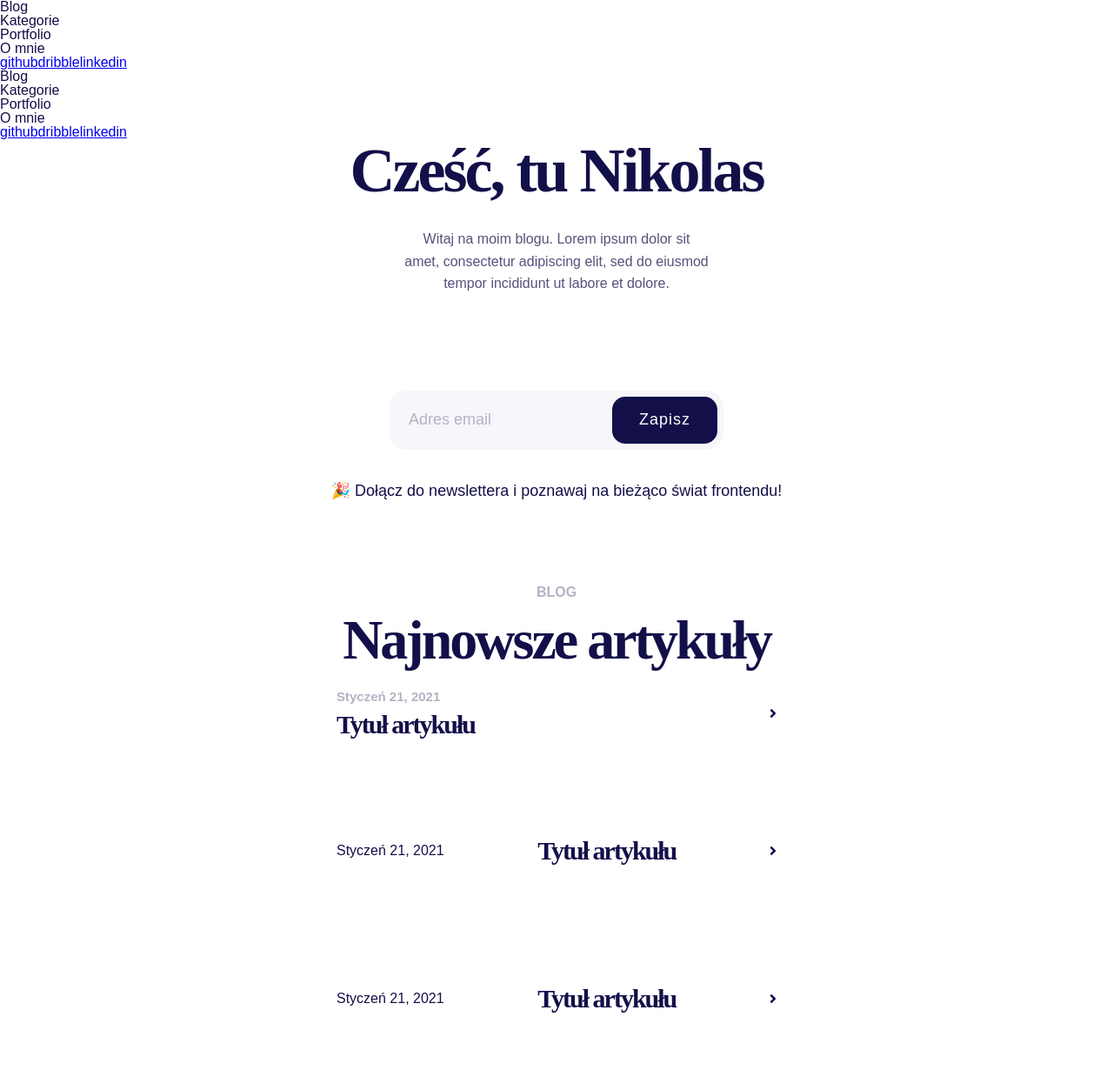
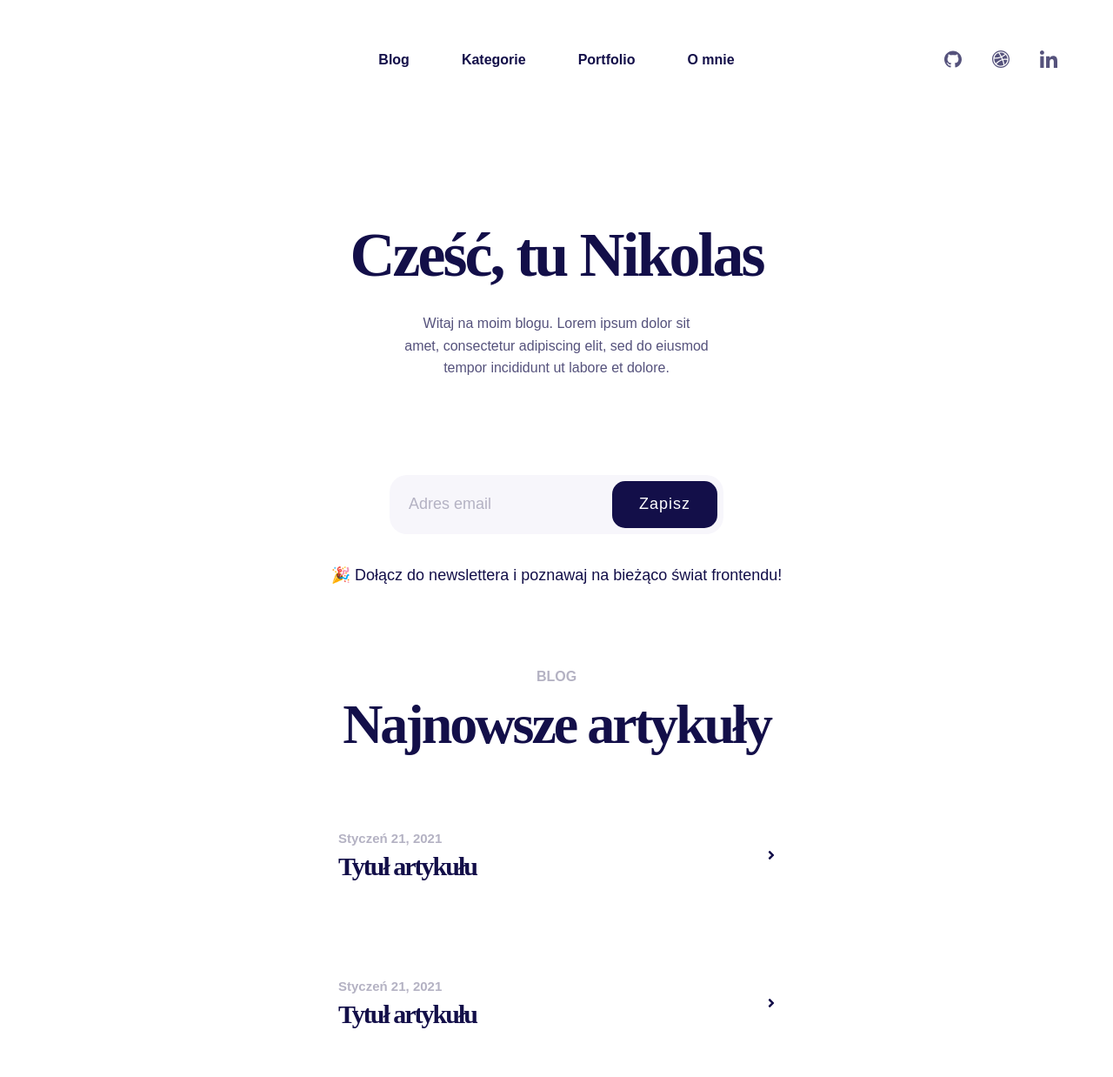
Before and after one commit to nikolasbarwicki/nikolasbarwicki.com, a Gatsby site: page / in a window 1280 px wide. Shown: the top 1238 px of the page at 87% size. Built offline with nearby package versions, Linux system fonts and the light colour scheme; Gatsby itself is replaced by a stand-in of ours.

Commit message:
style header and latest section

```diff
--- a/gatsby-config.js
+++ b/gatsby-config.js
@@ -10,7 +10,7 @@ module.exports = {
       resolve: `gatsby-source-filesystem`,
       options: {
         name: `images`,
-        path: `${__dirname}/src/images`,
+        path: `${__dirname}/src/assets/images`,
       },
     },
     `gatsby-transformer-sharp`,
@@ -33,5 +33,13 @@ module.exports = {
         // Add any options here
       },
     },
+    {
+      resolve: "gatsby-plugin-react-svg",
+      options: {
+        rule: {
+          include: /assets/,
+        },
+      },
+    },
   ],
 }
--- a/package.json
+++ b/package.json
@@ -18,6 +18,7 @@
     "gatsby-plugin-manifest": "^2.11.0",
     "gatsby-plugin-offline": "^3.9.0",
     "gatsby-plugin-react-helmet": "^3.9.0",
+    "gatsby-plugin-react-svg": "^3.0.0",
     "gatsby-plugin-sharp": "^2.13.2",
     "gatsby-plugin-styled-components": "^3.10.0",
     "gatsby-source-filesystem": "^2.10.0",
--- a/src/components/header.js
+++ b/src/components/header.js
@@ -1,8 +1,60 @@
 import { Link } from "gatsby"
 import React from "react"
+import styled from "styled-components"
+import GithubIcon from "../assets/icons/github-icon.svg"
+import DribbbleIcon from "../assets/icons/dribbble-icon.svg"
+import LinkedInIcon from "../assets/icons/linkedin-icon.svg"
+
+const Wrapper = styled.header`
+  max-width: 1172px;
+  margin: 0 auto;
+  margin-top: 51px;
+  display: flex;
+  justify-content: center;
+  align-items: center;
+  position: relative;
+
+  nav {
+  }
+
+  ul {
+    display: flex;
+    gap: 40px;
+  }
+
+  li {
+    font-weight: 700;
+    font-size: 16px;
+    cursor: pointer;
+    transition: all 300ms ease;
+    padding: 10px;
+
+    :hover {
+      color: #34a1cd;
+    }
+  }
+
+  div {
+    position: absolute;
+    right: 0;
+
+    a {
+      margin-left: 15px;
+
+      svg {
+        transition: all 300ms ease;
+        padding: 10px;
+
+        :hover {
+          transform: translateY(-5px);
+        }
+      }
+    }
+  }
+`
 
 const Header = () => (
-  <header>
+  <Wrapper>
     <nav>
       <ul>
         <li>
@@ -20,11 +72,17 @@ const Header = () => (
       </ul>
     </nav>
     <div>
-      <a href="#">github</a>
-      <a href="#">dribble</a>
-      <a href="#">linkedin</a>
+      <a href="#">
+        <GithubIcon />
+      </a>
+      <a href="#">
+        <DribbbleIcon />
+      </a>
+      <a href="#">
+        <LinkedInIcon />
+      </a>
     </div>
-  </header>
+  </Wrapper>
 )
 
 export default Header
--- a/src/pages/index.js
+++ b/src/pages/index.js
@@ -12,6 +12,7 @@ import Grid from "../components/grid"
 
 const Hero = styled.section`
   grid-column: 3 / span 4;
+  margin-top: 170px;
 
   display: flex;
   flex-direction: column;
@@ -90,6 +91,10 @@ const Latest = styled.section`
   flex-direction: column;
   align-items: center;
 
+  h2 {
+    margin-bottom: 55px;
+  }
+
   .heading-span {
     font-weight: 700;
     font-size: 20;
@@ -110,10 +115,11 @@ const Latest = styled.section`
     }
 
     a {
+      height: 100%;
       display: flex;
       align-items: center;
       justify-content: space-between;
-      padding: 25px 35px;
+      padding: 0 37px;
     }
 
     div {
@@ -133,7 +139,6 @@ const Latest = styled.section`
 const IndexPage = () => (
   <Layout>
     <SEO title="Home" />
-    <Header />
 
     <Grid>
       <Hero>
@@ -174,15 +179,19 @@ const IndexPage = () => (
         </article>
         <article>
           <Link>
-            <time>Styczeń 21, 2021</time>
-            <h3>Tytuł artykułu</h3>
+            <div>
+              <time>Styczeń 21, 2021</time>
+              <h3>Tytuł artykułu</h3>
+            </div>
             <FontAwesomeIcon icon={faAngleRight} />
           </Link>
         </article>
         <article>
           <Link>
-            <time>Styczeń 21, 2021</time>
-            <h3>Tytuł artykułu</h3>
+            <div>
+              <time>Styczeń 21, 2021</time>
+              <h3>Tytuł artykułu</h3>
+            </div>
             <FontAwesomeIcon icon={faAngleRight} />
           </Link>
         </article>
```
Also changed, not shown: src/assets/icons/dribbble-icon.svg (added), src/assets/icons/github-icon.svg (added), src/assets/icons/linkedin-icon.svg (added), 1 other file.
